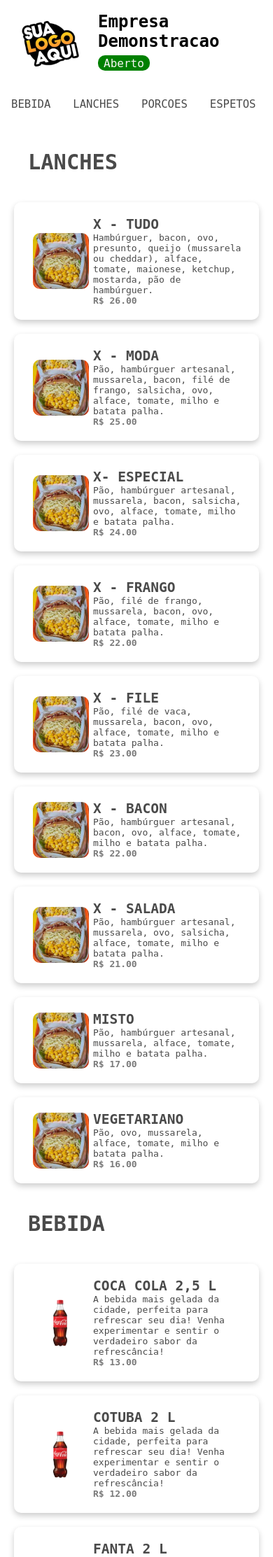
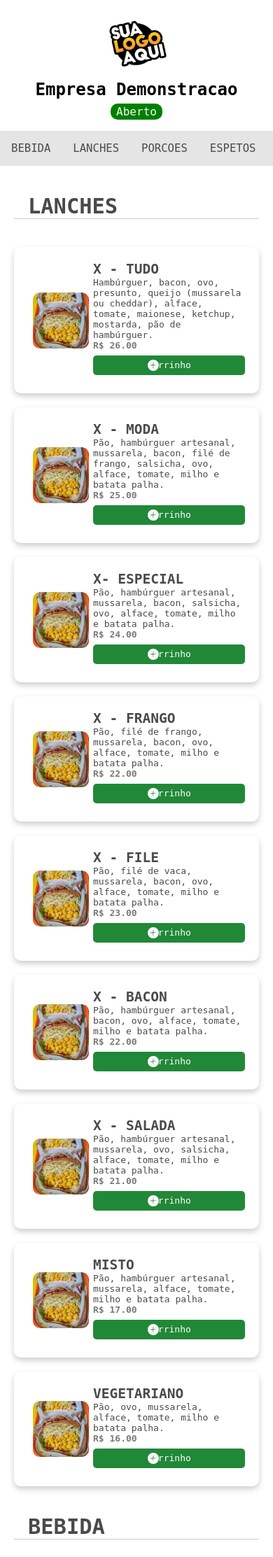
Before and after one commit to RobsonMourasz/CardapioDigital, a PHP site: page / in a window 390 px wide. Shown: the top 2225 px of the page at 70% size. Run offline with PHP 8.4, Linux system fonts and the light colour scheme; data comes from the database, SQL or seed files in the repository.

Commit message:
adiciona estilos para o botão de adicionar ao carrinho e exibe quantidade de itens na sacola

```diff
--- a/app/css/style.css
+++ b/app/css/style.css
@@ -58,7 +58,10 @@
     flex-wrap: nowrap;
     width: 100%;
     text-align: center;
+    align-items: center;
+    justify-content: start;
     overflow-x: auto;
+    background-color: rgba(0, 0, 0, .1);
 }
 .menu-opcoes .lista::-webkit-scrollbar{
     height: 5px;
@@ -92,6 +95,7 @@
     color: var(--text);
     padding: 0 0 0 20px;
     margin: 20px 0;
+    border-bottom: 1px solid rgba(0, 0, 0, .2);
 }
 
 .cardapio{
@@ -149,6 +153,22 @@
     color: #7a7a7a;
     cursor: pointer;
 }
+.cardapio .card .sessao2 .btn-add-carrinho{
+    width: 100%;
+    background-color: #218838;
+    color: white;
+    text-align: center;
+    padding: .5em 0;
+    margin: .5em 0;
+    border-radius: 5px;
+    position: relative;
+}
+.cardapio .card .sessao2 .btn-add-carrinho svg{
+    display: inline-block;
+    position: absolute;
+    left: 78px;
+}
+
 .sacola-compras{
     width: 40px;
     height: 40px;
@@ -166,6 +186,25 @@
 .sacola-compras img{
     width: 30px;
     height: 30px;
+}
+.sacola-compras a{
+    position: relative;
+}
+
+.sacola-compras a::after{
+    content: var(--quantidade);
+    display: flex;
+    align-items: center;
+    justify-content: center;
+    width: 40px;
+    height: 40px;
+    position: absolute;
+    top: -2.5px;
+    right: -5px;
+    color: white;
+    font-weight: 600;
+    font-family: monospace;
+    font-size: 1.8em;
 }
 
 .pedido {
@@ -418,3 +457,35 @@
         transform: rotate(360deg);
     }
 }
+
+@media screen and (max-width:501px) {
+    .nav{
+        flex-direction: column;
+    }
+
+    .nav .dados-empresa{
+
+        align-items: center;
+
+    }
+
+    .nav .dados-empresa .title{
+        font-size: 1.5rem;
+        font-weight: 600;
+        font-family: monospace;
+    }
+
+    .nav .dados-empresa .status{
+        font-size: 1rem;
+        font-weight: 500;
+        font-family: monospace;
+        padding: .5em 0;
+    }
+
+    .nav .dados-empresa .status .online{
+        background-color: green;
+        border-radius: 10px;
+        padding: 0.1em .5em;
+        color: #f8f5f5;
+    }
+}
--- a/app/js/acoes.js
+++ b/app/js/acoes.js
@@ -23,14 +23,18 @@ let pegaCard = null;
                 const iconeSacola = document.querySelector('.sacola-compras');
                 parentDiv.classList.add('d-none');
                 iconeSacola.classList.remove('d-none');
+                verificarQtdPedidosNaSacola();
             });
         })
 
         const modalSacola = document.querySelector('.sacola-compras');
         modalSacola.addEventListener('click', () => {
             const modalPedido = document.querySelector('#pedido');
+            if (modalPedido.classList.contains('d-none')) {
+                modalSacola.classList.add('d-none');
+                console.error('removeu modal sacola')
+            }
             modalPedido.classList.remove('d-none');
-            modalSacola.classList.add('d-none');
         });
 
     });
@@ -55,12 +59,15 @@ let pegaCard = null;
             pegaCard.forEach(element => {
                 element.addEventListener('click', (e) => {
                     const iconeSacola = document.querySelector('.sacola-compras');
-                    iconeSacola.classList.remove('d-none');
-
+                    if (document.getElementById('pedido').classList.contains('d-none')) {
+                        iconeSacola.classList.remove('d-none');
+                        console.error("meras")
+                    }
                     const produtoId = e.target.closest('.card').getAttribute('id');
                     produtoSelecionado = lista.produtos.find(p => p.IdProduto == produtoId);
 
                     preencherFormularioPedido(produtoSelecionado);
+                    verificarQtdPedidosNaSacola();
                 });
             });
 
@@ -85,6 +92,13 @@ let pegaCard = null;
 
     document.getElementById('enviar-pedido').addEventListener('click', async (e) => {
         e.preventDefault();
+
+        const verificaPedido = document.querySelector('.item-pedido');
+        if (!verificaPedido) {
+            mensagemAviso('mensagem', 'Selecione produtos para fazer o pedido');
+            return;
+        }
+
         console.log('Enviando pedido...');
 
         if (document.getElementById('formaPgto').value === '' ||
@@ -204,8 +218,10 @@ async function carregarTabela(data) {
                 <h2>${produto.DescricaoProduto}</h2>
                 <p>${produto.Ingredientes}</p>
                 <small>R$ ${produto.VrVenda.toFixed(2)}</small>
+                <div class="btn-add-carrinho"><svg xmlns="http://www.w3.org/2000/svg" width="16" height="16" fill="currentColor" class="bi bi-plus-circle-fill" viewBox="0 0 16 16">
+                <path d="M16 8A8 8 0 1 1 0 8a8 8 0 0 1 16 0M8.5 4.5a.5.5 0 0 0-1 0v3h-3a.5.5 0 0 0 0 1h3v3a.5.5 0 0 0 1 0v-3h3a.5.5 0 0 0 0-1h-3z"/>
+                </svg> carrinho</div>
             </div>
-
         `;
         cardapio.appendChild(card);
     });
@@ -278,3 +294,8 @@ function mensagemAviso(idElemento, mensagem) {
     }
 
 }
+
+function verificarQtdPedidosNaSacola() {
+    const sacola = document.querySelectorAll('#pedidoForm .item-pedido')
+    document.querySelector('.sacola-compras a').style.setProperty('--quantidade', `"${sacola.length}"`)
+}
--- a/index.php
+++ b/index.php
@@ -26,14 +26,8 @@
         </div> <!-- Navigation bar with logo and company details -->
         <div class="menu-opcoes">
             <ul class="lista" id="lista-categorias">
-                <li class="item"><a href="">Bebidas</a></li>
-                <li class="item"><a href="">Espetos</a></li>
-                <li class="item"><a href="">Lanches</a></li>
-                <li class="item"><a href="">Porcoes</a></li>
-                <li class="item"><a href="">Outros</a></li>
-                <li class="item"><a href="">Outros</a></li>
 
-            </ul>
+            </ul> <!-- lista -->
         </div>
     </div> <!-- Container for the digital menu content -->
 
```
